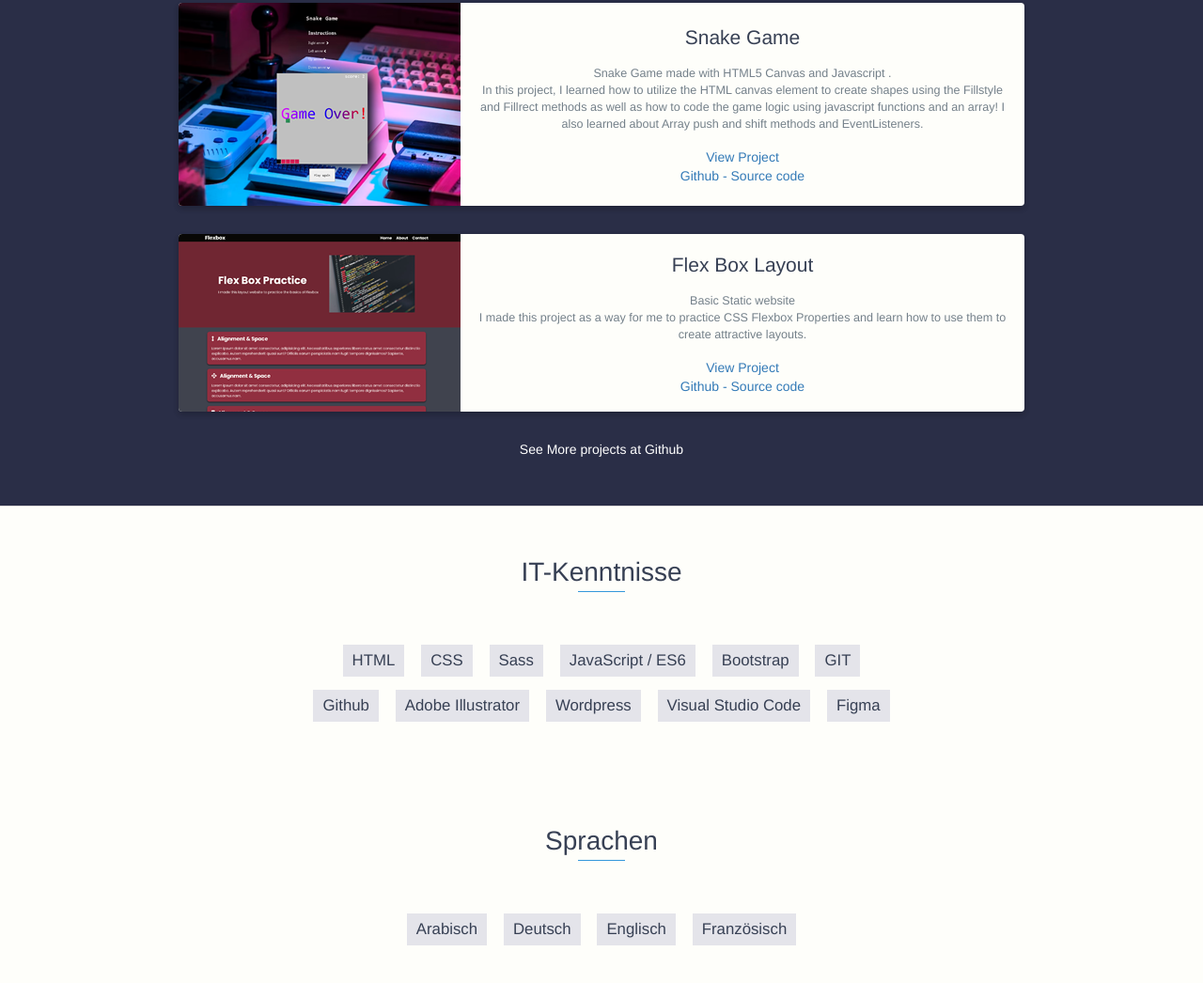
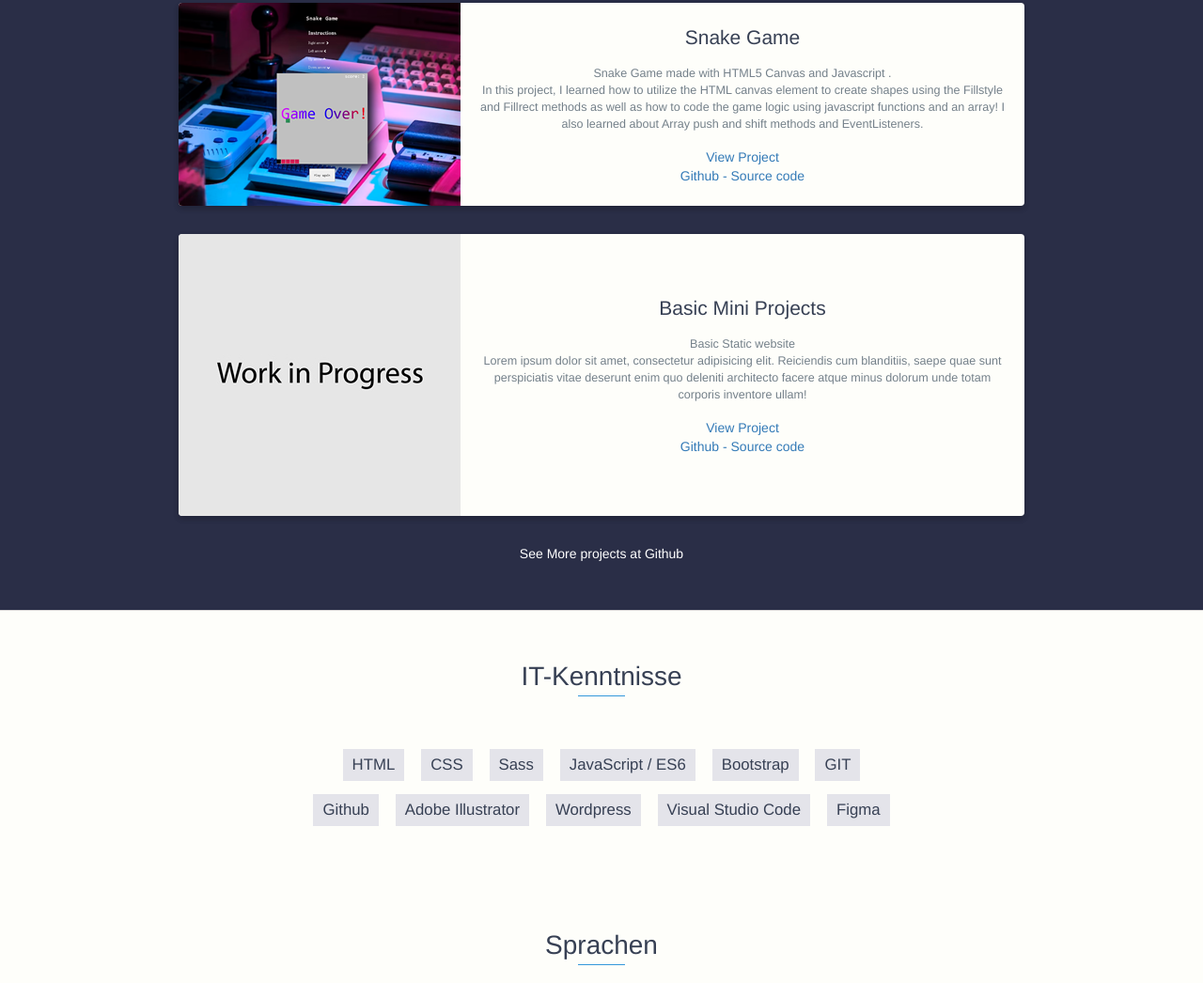
Before and after one commit to AmineTamar/Aminetamar.github.io, a website: page index.html in a window 1280 px wide. Shown: the part 3442-4488 px from the top of the page at 94% size. Drawn offline with nearby package versions, Linux system fonts and the light colour scheme.

Commit message:
added new project

```diff
--- a/index.html
+++ b/index.html
@@ -272,17 +272,17 @@ I programmed the "Burger Menu" and made sure the videos played properly using ja
                 </div>
                 <div class="project shadow-large">
                     <div class="project-image">
-                        <img src="images/flexboxsite.jpg" />
+                        <img src="images/project.jpg" />
                     </div>
                     <!-- End .project-image -->
                     <div class="project-info">
-                        <h3>Flex Box Layout</h3>
+                        <h3>Basic Mini Projects</h3>
                         <p>
                             Basic Static website <br>
-                            I made this project as a way for me to practice CSS Flexbox Properties and learn how to use them to create attractive layouts.                        </p>
-                        <a href="https://css-flexbox-practice-111.netlify.app/" target="_blank" rel="noopener noreferrer">View Project</a>
+                            Lorem ipsum dolor sit amet, consectetur adipisicing elit. Reiciendis cum blanditiis, saepe quae sunt perspiciatis vitae deserunt enim quo deleniti architecto facere atque minus dolorum unde totam corporis inventore ullam! </p>
+                        <a href="https://basic-mini-projects-111.netlify.app/" target="_blank" rel="noopener noreferrer">View Project</a>
                         <br>
-                        <a href="https://github.com/AmineTamar/Flex-box-Practice" target="_blank" rel="noopener noreferrer">Github - Source code</a>
+                        <a href="https://github.com/AmineTamar/basic-Mini-projects" target="_blank" rel="noopener noreferrer">Github - Source code</a>
                     </div>
                     <!-- End .project-info -->
 
```
